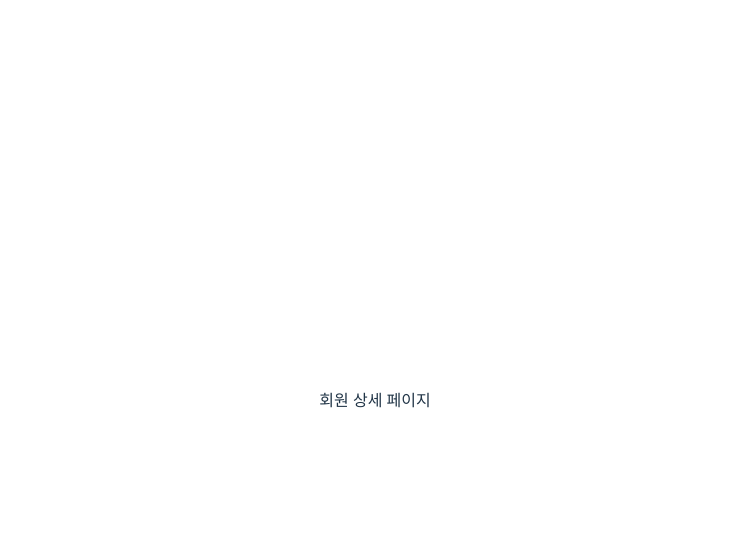
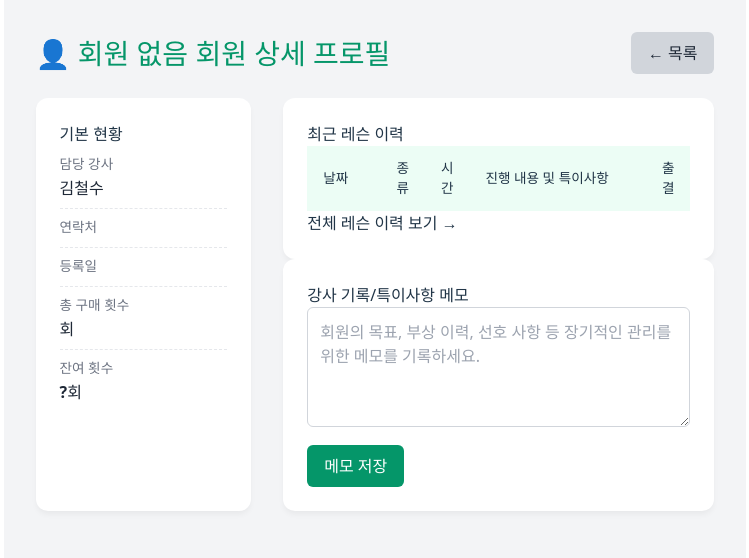
Before and after one commit to js-woo861125/side-project-react, a React (Vite) app: page /instructor/members/1 in a window 1280 px wide. Shown: the top 558 px of the page, without its empty margins (265-1014 px from the left). Built offline with nearby package versions, Linux system fonts and the light colour scheme.

Commit message:
feat: Add instructor member detail page and apply changes

```diff
--- a/src/App.jsx
+++ b/src/App.jsx
@@ -20,6 +20,7 @@ import AdminInstructors from './pages/AdminInstructors';
 import AdminMembers from './pages/AdminMembers';
 import AdminReport from './pages/AdminReport';
 import AdminSettings from './pages/AdminSettings';
+import InstructorMemberDetail from './pages/InstructorMemberDetail';
 
 
 
@@ -46,42 +47,23 @@ function App() {
           <Route path="/pricing" element={<Pricing />} />
 
           {/* 강사 대시보드 _ 호된 라우트 - 로그인 필수 */}
-          <Route
-            path="/instructor/dashboard"
-            element={
-              <ProtectedRoute>
-                <InstructorDashboard />
-              </ProtectedRoute>
-            }
-          />
+          <Route path="/instructor/dashboard"
+            element={ <ProtectedRoute> <InstructorDashboard /> </ProtectedRoute> } />
+
           {/* 클래스 관리 */}
-          <Route
-            path="/instructor/classes"
-            element={
-              <ProtectedRoute>
-                <Classes />
-              </ProtectedRoute>
-            }
-          />
-
-
-
+          <Route path="/instructor/classes"
+            element={ <ProtectedRoute> <Classes /> </ProtectedRoute> } />
 
           {/* 강사 전체 스케줄  */}
-          <Route path="/instructor/schedule" element={<InstructorSchedule />} />
+          <Route path="/instructor/schedule"
+            element={<InstructorSchedule />} />
 
           {/* 학생 대시보드 */}
-          <Route
-            path="/student/dashboard"
-            element={
-              <ProtectedRoute>
-                <StudentDashboard />
-              </ProtectedRoute>
-            }
-          />
+          <Route path="/student/dashboard"
+            element={ <ProtectedRoute> <StudentDashboard /> </ProtectedRoute> } />
 
           {/* 수업/레슨 내역 */}
-          <Route path="/student/lessons" element={<LessonHistory />} />
+          <Route path="/student/lessons" element={ <ProtectedRoute>  <LessonHistory /> </ProtectedRoute> } />
 
           {/* 시간표 */}
           <Route path="/student/timetable" element={<Timetable />} />
@@ -96,7 +78,7 @@ function App() {
           <Route path="/instructor/members" element={<InstructorMembers />} />
 
           {/* 회원 상세 페이지 (다음에 구현할 수 있도록 경로 예약) */}
-          <Route path="/instructor/members/:memberId" element={<div>회원 상세 페이지</div>} />
+          <Route path="/instructor/members/:id" element={<InstructorMemberDetail />} />
 
           {/* 강사 노트/평가 */}
           <Route path="/instructor/progress" element={<InstructorProgress />} />
--- /dev/null
+++ b/src/pages/InstructorMemberDetail.jsx
@@ -0,0 +1,150 @@
+// src/pages/InstructorMemberDetail.jsx
+
+import React, { useState, useEffect } from 'react';
+import { useParams, useNavigate } from 'react-router-dom';
+import styles from './InstructorMemberDetail.module.css';
+
+// 💥 더미 데이터 (실제로는 API에서 Fetch)
+const mockMemberData = {
+    105: {
+        id: 105,
+        name: '홍길동',
+        phone: '010-1234-5678',
+        startDate: '2025-08-01',
+        lessonsTotal: 20,
+        lessonsLeft: 1,
+        specialNotes: '허리디스크 이력으로 특정 동작 제한. 재계약 20회 옵션 안내 필요.',
+        history: [
+            { date: '2025-11-30', type: 'PT', duration: '60분', progress: '데드리프트 자세 개선', attendance: '출석' },
+            { date: '2025-11-28', type: 'PT', duration: '60분', progress: '웜업 루틴, 스쿼트 진행', attendance: '출석' },
+            { date: '2025-11-20', type: 'PT', duration: '60분', progress: '숄더프레스 무게 증량', attendance: '출석' },
+        ],
+    },
+    // ... 다른 회원 데이터 ...
+};
+
+const InstructorMemberDetail = () => {
+    const { id } = useParams(); // URL에서 회원 ID 가져오기
+    const navigate = useNavigate();
+
+    // 💥 더미 데이터 로딩 (실제는 useEffect에서 API 호출)
+    const member = mockMemberData[id] || { name: '회원 없음', lessonsLeft: '?' };
+
+    const [notes, setNotes] = useState(member.specialNotes || '');
+
+    useEffect(() => {
+        // ID가 변경될 때마다 회원 데이터를 로드하는 로직 (API 호출 Placeholder)
+        // setNotes(member.specialNotes); // 실제 데이터 로드 후 메모 업데이트
+    }, [id]);
+
+    const handleSaveNotes = () => {
+        // 🚨 서버에 메모를 저장하는 API 호출 Placeholder
+        alert(`✅ ${member.name} 회원 메모가 저장되었습니다:\n${notes}`);
+        // 이후 서버 응답에 따라 UI 업데이트
+    };
+
+    const handleGoBack = () => {
+        navigate('/instructor/members');
+    };
+
+    return (
+        <div className={styles.container}>
+
+            <header className={styles.header}>
+                <h1 className={styles.title}>
+                    👤 {member.name} 회원 상세 프로필
+                </h1>
+                <button
+                    onClick={handleGoBack}
+                    className={styles.backButton}
+                >
+                    &larr; 목록
+                </button>
+            </header>
+
+            <div className={styles.mainLayout}>
+
+                {/* 좌측: 기본 정보 및 통계 */}
+                <div className={styles.card}>
+                    <h2 className="text-lg font-semibold mb-4 text-emerald-700">기본 현황</h2>
+                    <div className={styles.profileItem}>
+                        <p className={styles.profileLabel}>담당 강사</p>
+                        <p className={styles.profileValue}>김철수</p> {/* 🚨 실제는 Context에서 가져옴 */}
+                    </div>
+                    <div className={styles.profileItem}>
+                        <p className={styles.profileLabel}>연락처</p>
+                        <p className={styles.profileValue}>{member.phone}</p>
+                    </div>
+                    <div className={styles.profileItem}>
+                        <p className={styles.profileLabel}>등록일</p>
+                        <p className={styles.profileValue}>{member.startDate}</p>
+                    </div>
+                    <div className={styles.profileItem}>
+                        <p className={styles.profileLabel}>총 구매 횟수</p>
+                        <p className={styles.profileValue}>{member.lessonsTotal}회</p>
+                    </div>
+                    <div className={styles.profileItem} style={{ borderBottom: 'none' }}>
+                        <p className={styles.profileLabel}>
+                            잔여 횟수
+                            <span className="text-xs ml-2 text-red-500 font-normal">
+                                {member.lessonsLeft <= 3 ? '(재계약 임박)' : ''}
+                            </span>
+                        </p>
+                        <p className={`${styles.profileValue} text-3xl text-red-600`}>
+                            {member.lessonsLeft}회
+                        </p>
+                    </div>
+                </div>
+
+                {/* 우측: 레슨 이력 및 메모 */}
+                <div>
+                    {/* 레슨 이력 섹션 */}
+                    <div className={styles.card}>
+                        <h2 className="text-lg font-semibold mb-4 text-emerald-700">최근 레슨 이력</h2>
+                        <table className={styles.historyTable}>
+                            <thead>
+                                <tr className={styles.tableHeader}>
+                                    <th style={{width: '20%'}}>날짜</th>
+                                    <th style={{width: '10%'}}>종류</th>
+                                    <th style={{width: '10%'}}>시간</th>
+                                    <th style={{width: '50%'}}>진행 내용 및 특이사항</th>
+                                    <th style={{width: '10%'}}>출결</th>
+                                </tr>
+                            </thead>
+                            <tbody>
+                                {member.history && member.history.map((lesson, index) => (
+                                    <tr key={index} className={styles.tableRow}>
+                                        <td>{lesson.date}</td>
+                                        <td>{lesson.type}</td>
+                                        <td>{lesson.duration}</td>
+                                        <td className="text-gray-600">{lesson.progress}</td>
+                                        <td>{lesson.attendance}</td>
+                                    </tr>
+                                ))}
+                            </tbody>
+                        </table>
+                        <p className="text-sm text-center pt-4 text-emerald-600 cursor-pointer hover:underline">
+                            전체 레슨 이력 보기 →
+                        </p>
+                    </div>
+
+                    {/* 강사 메모 섹션 */}
+                    <div className={`${styles.card} mt-4`}>
+                        <h2 className="text-lg font-semibold mb-4 text-emerald-700">강사 기록/특이사항 메모</h2>
+                        <textarea
+                            className={styles.notesArea}
+                            placeholder="회원의 목표, 부상 이력, 선호 사항 등 장기적인 관리를 위한 메모를 기록하세요."
+                            value={notes}
+                            onChange={(e) => setNotes(e.target.value)}
+                        />
+                        <button onClick={handleSaveNotes} className={styles.saveButton}>
+                            메모 저장
+                        </button>
+                    </div>
+                </div>
+            </div>
+        </div>
+    );
+};
+
+export default InstructorMemberDetail;
--- /dev/null
+++ b/src/pages/InstructorMemberDetail.module.css
@@ -0,0 +1,111 @@
+/* src/pages/InstructorMemberDetail.module.css */
+
+.container {
+    min-height: 100vh;
+    background-color: #f3f4f6;
+    padding: 2rem;
+}
+
+.header {
+    margin-bottom: 1.5rem;
+    display: flex;
+    justify-content: space-between;
+    align-items: center;
+}
+
+.backButton {
+    padding: 0.5rem 1rem;
+    background-color: #d1d5db;
+    color: #1f2937;
+    border-radius: 0.375rem;
+    transition: background-color 0.2s;
+}
+
+.backButton:hover {
+    background-color: #9ca3af;
+}
+
+.title {
+    font-size: 1.75rem;
+    font-weight: 700;
+    color: #059669; /* emerald-600 */
+}
+
+/* 메인 레이아웃: 프로필과 이력/메모를 분리 */
+.mainLayout {
+    display: grid;
+    grid-template-columns: 1fr;
+    gap: 2rem;
+}
+
+@media (min-width: 1024px) { /* LG 이상: 2열 레이아웃 */
+    .mainLayout {
+        grid-template-columns: 1fr 2fr; /* 프로필은 1, 이력은 2 비율 */
+    }
+}
+
+.card {
+    background-color: #ffffff;
+    padding: 1.5rem;
+    border-radius: 0.75rem;
+    box-shadow: 0 4px 6px -1px rgba(0, 0, 0, 0.05);
+}
+
+/* 프로필 정보 섹션 */
+.profileItem {
+    padding: 0.5rem 0;
+    border-bottom: 1px dashed #e5e7eb;
+}
+
+.profileLabel {
+    font-size: 0.85rem;
+    color: #6b7280;
+    margin-bottom: 0.1rem;
+}
+
+.profileValue {
+    font-weight: 600;
+    color: #1f2937;
+}
+
+/* 레슨 이력 테이블 */
+.historyTable {
+    width: 100%;
+    border-collapse: collapse;
+}
+
+.tableHeader th {
+    background-color: #ecfdf5;
+    padding: 0.75rem 1rem;
+    text-align: left;
+    font-size: 0.85rem;
+}
+
+.tableRow td {
+    padding: 1rem;
+    font-size: 0.9rem;
+    border-bottom: 1px solid #f3f4f6;
+}
+
+.notesArea {
+    width: 100%;
+    min-height: 120px;
+    padding: 0.75rem;
+    border: 1px solid #d1d5db;
+    border-radius: 0.375rem;
+    resize: vertical;
+}
+
+.saveButton {
+    padding: 0.5rem 1rem;
+    background-color: #059669;
+    color: white;
+    border-radius: 0.375rem;
+    font-weight: 600;
+    margin-top: 0.75rem;
+    transition: background-color 0.2s;
+}
+
+.saveButton:hover {
+    background-color: #047857;
+}
```
